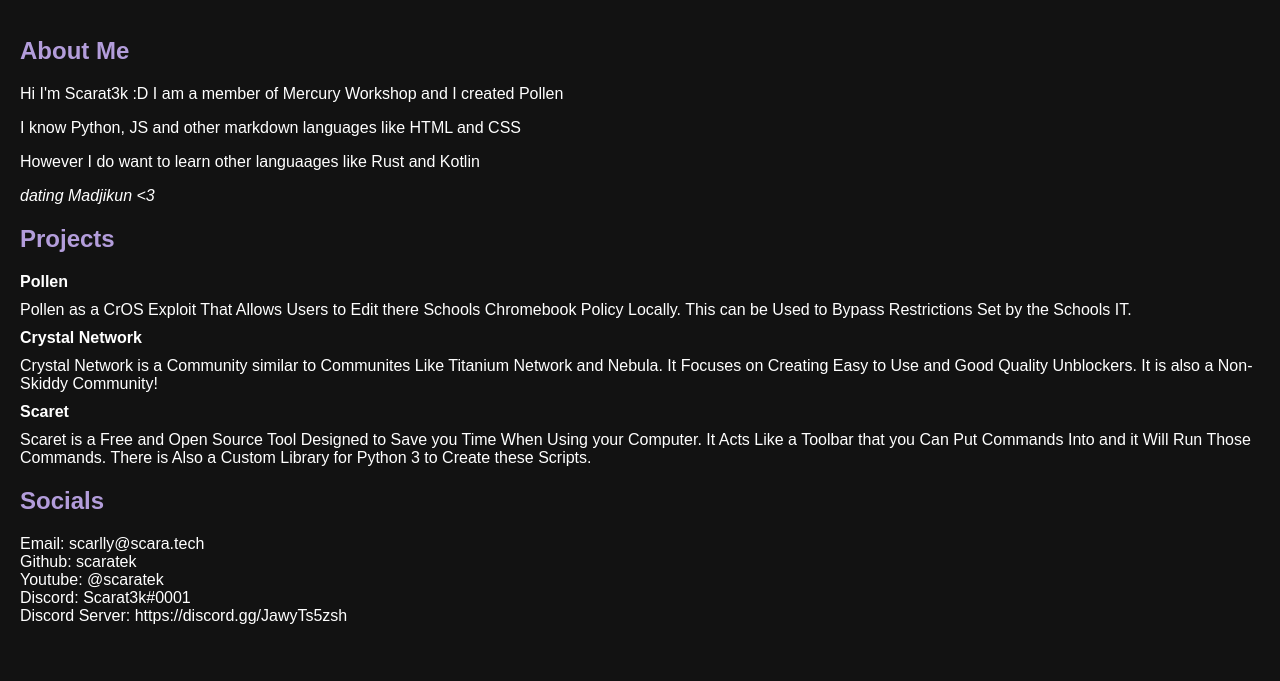
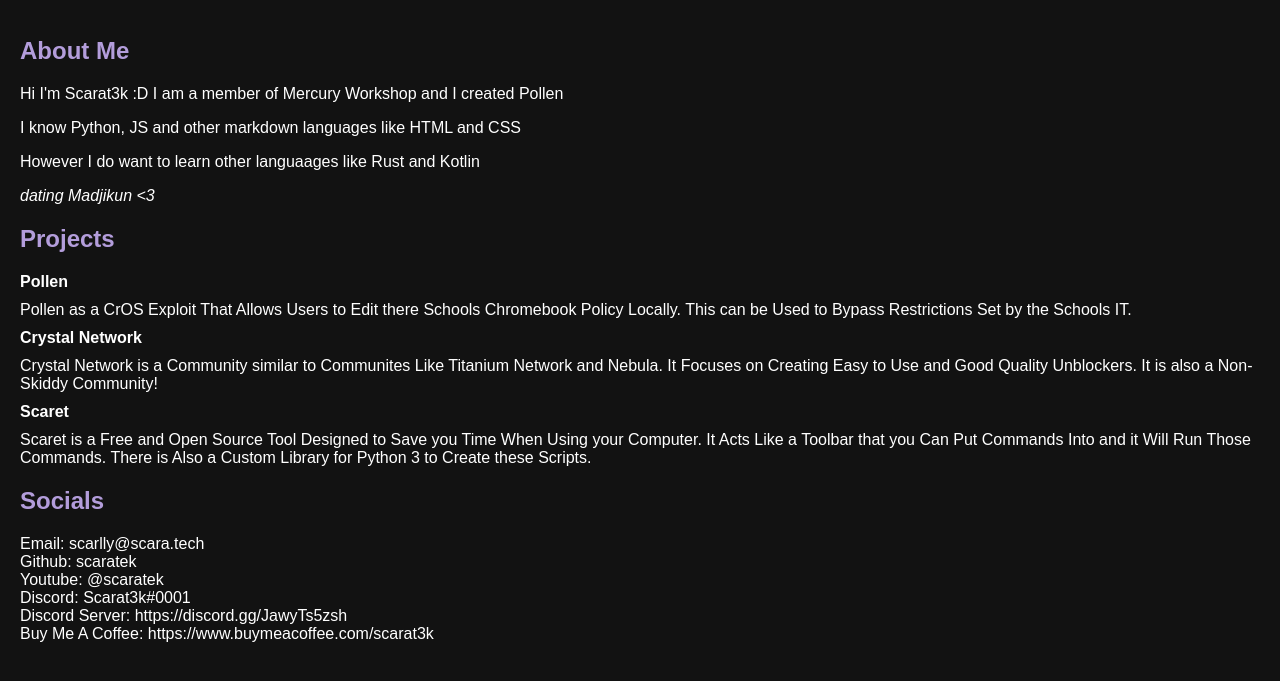
Before and after one commit to Scaratek/scaratek.github.io, a plain HTML site: page index.html in a window 1280 px wide. Shown: the part 85-766 px from the top of the page. Drawn offline with Linux system fonts and the light colour scheme.

Commit message:
Update index.html

```diff
--- a/index.html
+++ b/index.html
@@ -42,6 +42,7 @@
         <li>Youtube: @scaratek</li>
         <li>Discord: Scarat3k#0001</li>
         <li>Discord Server: https://discord.gg/JawyTs5zsh</li>
+        <li>Buy Me A Coffee: https://www.buymeacoffee.com/scarat3k</li>
       </ul>
     </section>
   </main>
```
